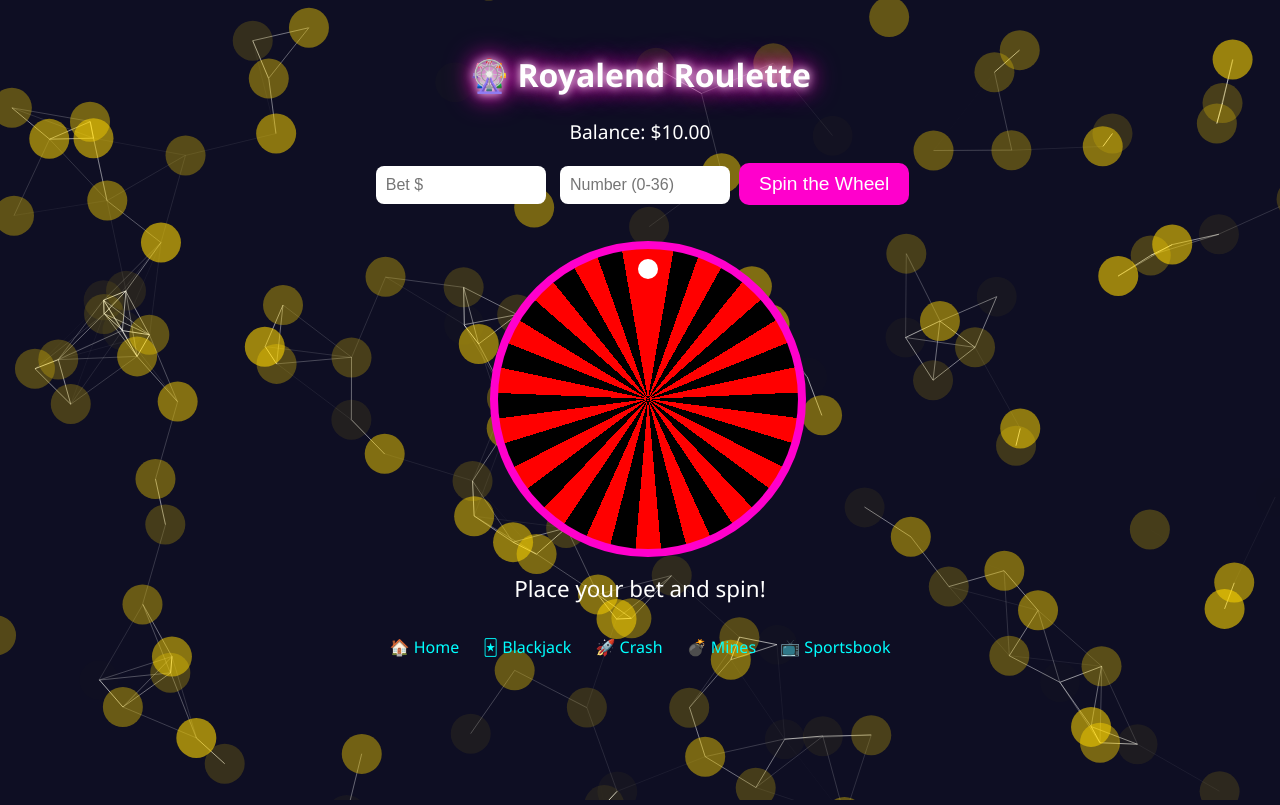
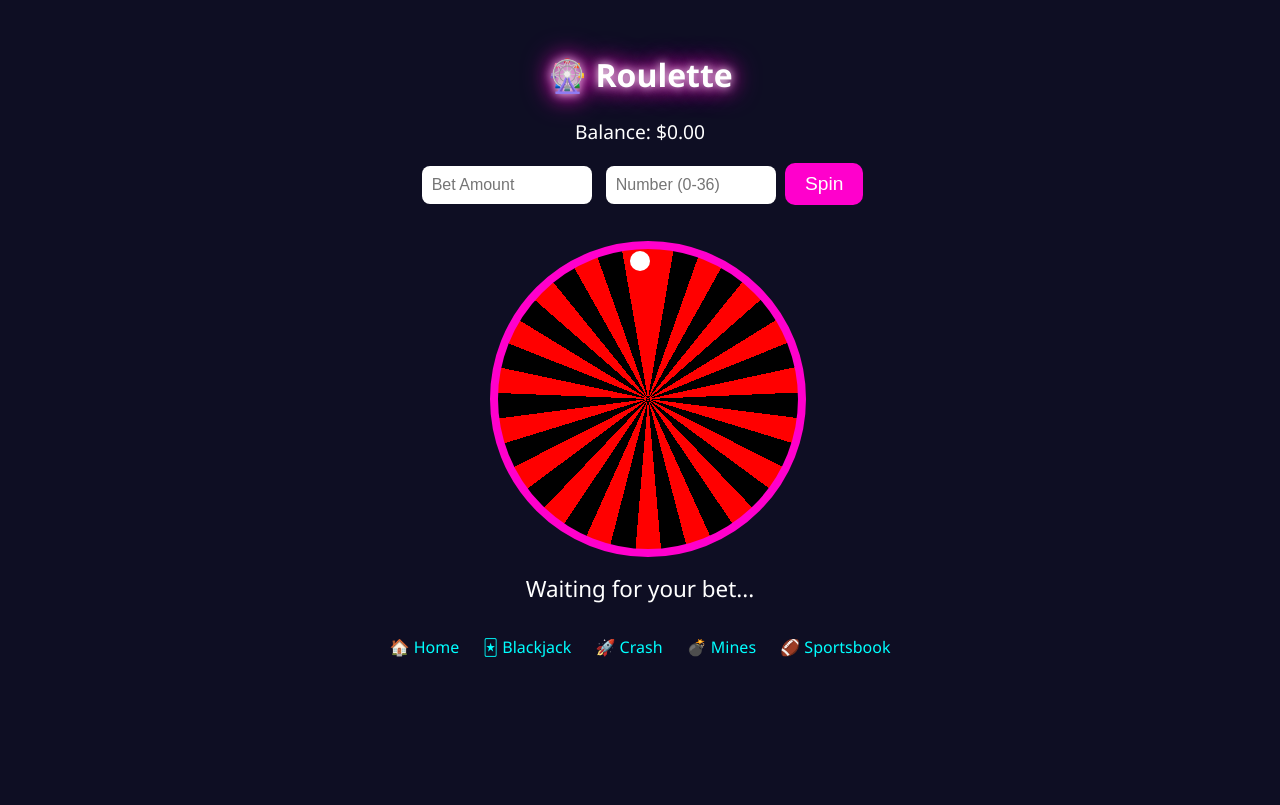
Before and after one commit to oggriff12/royalend-casino, a plain HTML site: page roulette.html in a window 1280 px wide. Drawn offline with nearby package versions, Linux system fonts and the light colour scheme.

Commit message:
Update roulette.html

```diff
--- a/roulette.html
+++ b/roulette.html
@@ -1,52 +1,33 @@
-<!DOCTYPE html>
-<html lang="en">
+<!DOCTYPE html><html lang="en">
 <head>
   <meta charset="UTF-8" />
-  <meta name="viewport" content="width=device-width, initial-scale=1.0"/>
-  <title>Royalend Roulette</title>
+  <meta name="viewport" content="width=device-width, initial-scale=1.0" />
+  <title>Roulette Game</title>
   <link rel="stylesheet" href="roulette.css" />
 </head>
 <body>
-  <!-- Particle background -->
   <div id="particles-js"></div>
-
-  <!-- Game Container -->
   <div class="container">
-    <h1 class="glow">🎡 Royalend Roulette</h1>
-
-    <div class="wallet">Balance: <span id="balance">$10.00</span></div>
-
+    <h1 class="glow">🎡 Roulette</h1>
+    <div class="wallet">Balance: <span id="balance">$0.00</span></div>
     <div class="controls">
-      <input type="number" id="betAmount" placeholder="Bet $" min="1" />
-      <input type="number" id="betNumber" placeholder="Number (0-36)" min="0" max="36"/>
-      <button id="spinButton">Spin the Wheel</button>
+      <input type="number" id="betAmount" placeholder="Bet Amount" />
+      <input type="number" id="betNumber" placeholder="Number (0-36)" />
+      <button id="spinButton">Spin</button>
     </div>
-
     <div class="roulette-wrapper">
-      <div class="wheel" id="wheel">
-        <div class="numbers"></div>
+      <div class="wheel" id="wheel"></div>
       <div class="ball" id="ball"></div>
     </div>
-    </div>
-
-    <div id="status" class="status">Place your bet and spin!</div>
-
-    <div class="navigation">
+    <div class="status" id="status">Waiting for your bet...</div><div class="navigation">
   <a href="index.html">🏠 Home</a>
   <a href="blackjack.html">🃏 Blackjack</a>
   <a href="crash.html">🚀 Crash</a>
   <a href="mines.html">💣 Mines</a>
-      <a href="sports.html">📺 Sportsbook</a>
-    </div>
+  <a href="sports.html">🏈 Sportsbook</a>
 </div>
 
-  <!-- Scripts -->
-  <script src="https://cdn.jsdelivr.net/npm/particles.js"></script>
-  <script src="roulette.js"></script>
-  <script>
-    particlesJS.load('particles-js', 'particles.json', function() {
-      console.log('Particles loaded');
-    });
-  </script>
-</body>
+  </div>  <script src="particles.min.js"></script>  <script>
+    particlesJS.load('particles-js', 'particles.json');
+  </script>  <script src="roulette.js"></script></body>
 </html>
```
Lines whose indentation alone changed are shown as unchanged.
